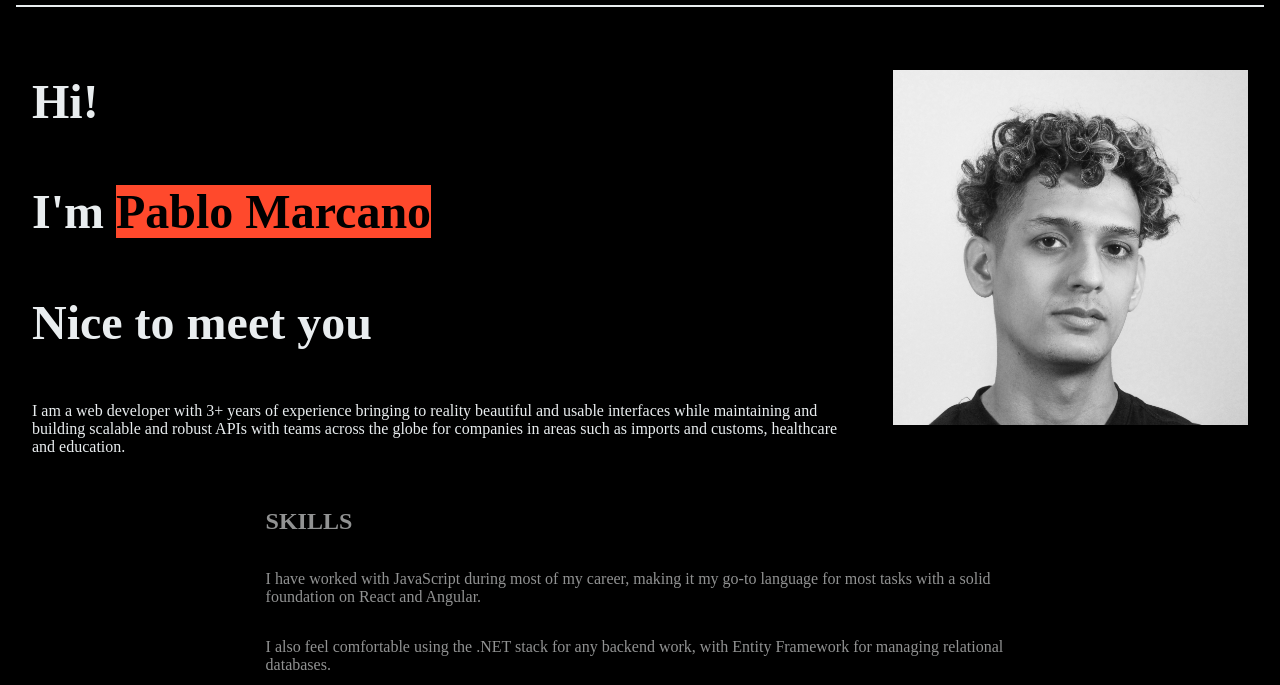
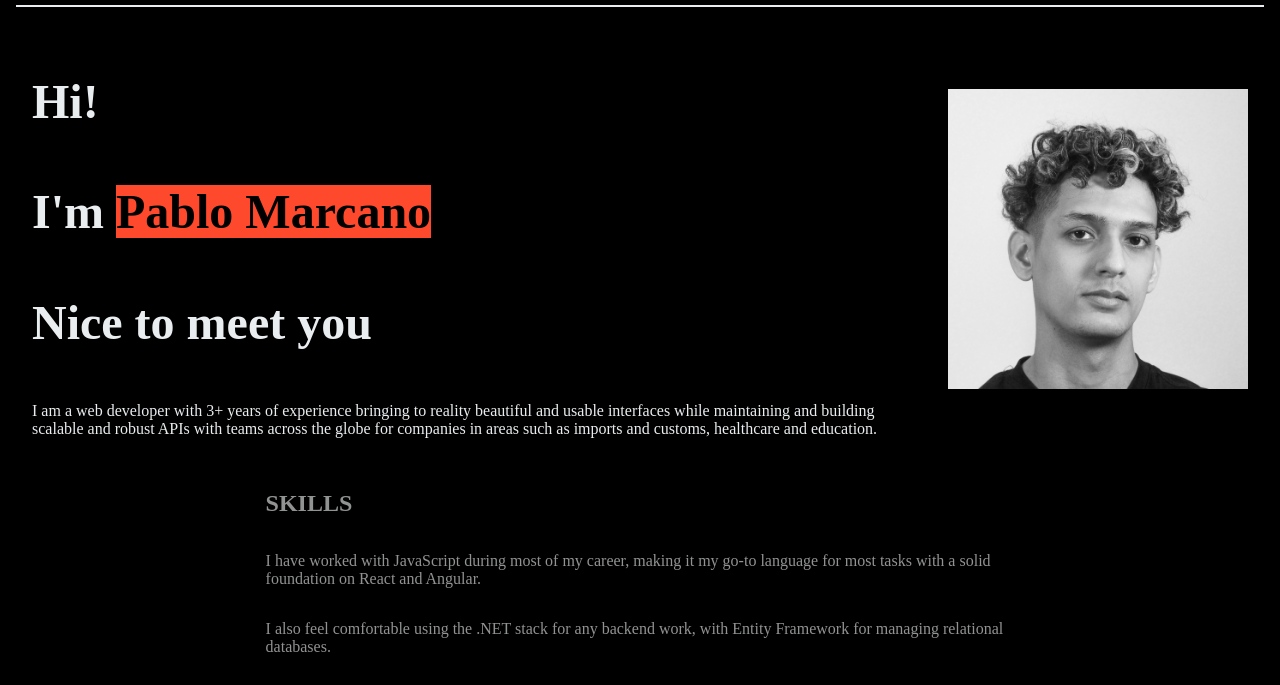
Before and after one commit to Pablosky12/portfolio-v2, a Gatsby site: page /resume in a window 1280 px wide. Shown: the part 67-752 px from the top of the page. Built offline with nearby package versions, Linux system fonts and the light colour scheme; Gatsby itself is replaced by a stand-in of ours; some packages are replaced by stand-ins of ours; what typography-theme-lawton would draw is missing.

Commit message:
fix responsive image on resume

```diff
--- a/src/components/Layout.js
+++ b/src/components/Layout.js
@@ -219,7 +219,6 @@ const Trigger = styled.button`
 
 const All = styled.div`
   background-color: ${({ theme }) => theme.background};
-  min-height: 200vh;
   padding: 1em;
   color: ${({ theme }) => theme.text};
   @media print {
--- a/src/pages/resume.js
+++ b/src/pages/resume.js
@@ -197,6 +197,8 @@ const HeadSection = styled.section`
   }
   .photo {
     width: 30%;
+    max-width: 300px;
+
     justify-content: center;
     align-items: center;
     display: flex;
```
